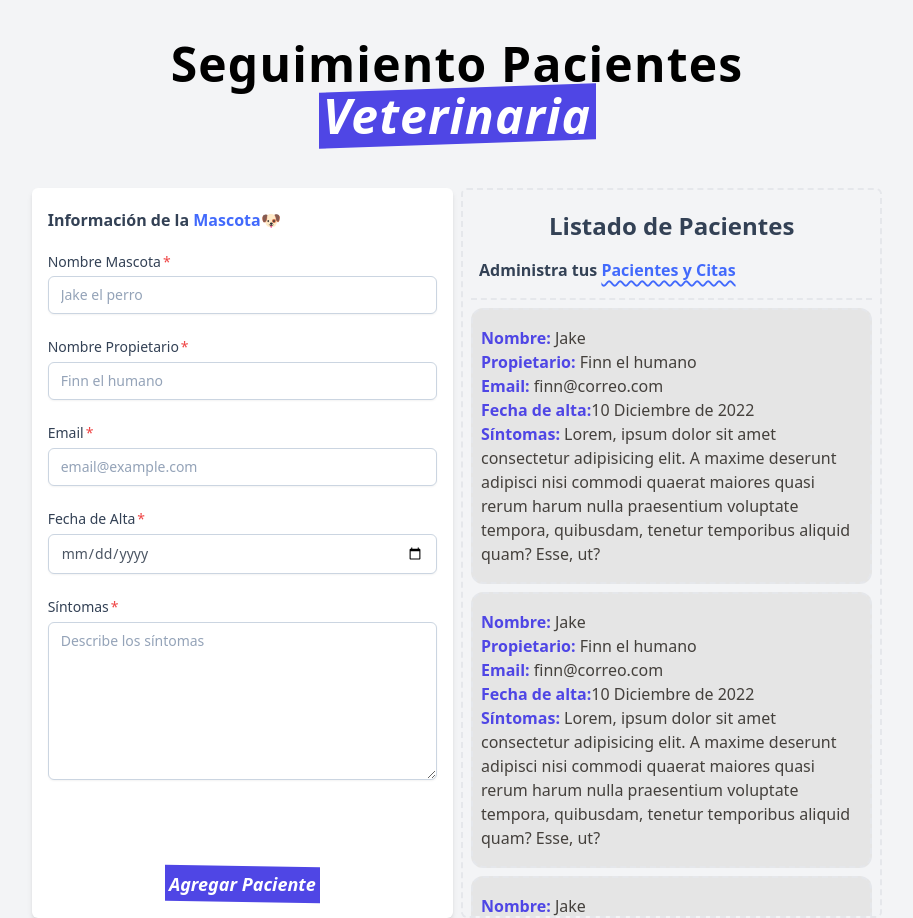
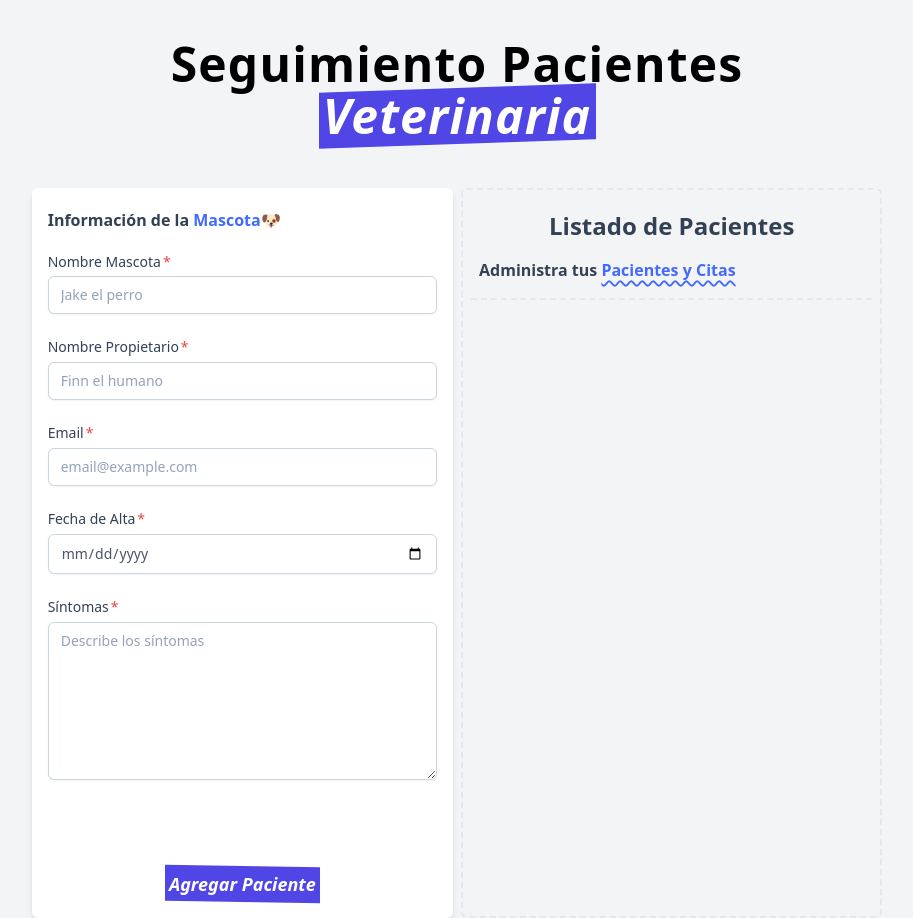
Before and after one commit to DanielRoman11/veterinaria-react, a React (Vite) app: page / in a window 1280 px wide. Shown: the whole page, without its empty margins (183-1096 px from the left). Built offline with nearby package versions, Linux system fonts and the light colour scheme.

Commit message:
feat(props): Paciente, info del form

```diff
--- a/src/App.jsx
+++ b/src/App.jsx
@@ -16,7 +16,9 @@ function App() {
             pacientes={pacientes}
             setPacientes={setPacientes}
           />
-          <ListadoPacientes />
+          <ListadoPacientes
+            pacientes={pacientes}
+          />
         </div>
       </main>
     </>
--- a/src/components/ListadoPacientes.jsx
+++ b/src/components/ListadoPacientes.jsx
@@ -1,6 +1,9 @@
 import Paciente from "./Paciente";
 
-export default function ListadoPacientes() {
+export default function ListadoPacientes({pacientes}) {
+
+
+
   return (
     <div className="sm:w-1/2 lg:w-1/3 sm:h-[730px] overflow-y-auto border-2 border-dashed dark:border-slate-700 rounded-md">
       <section className=" text-slate-700  dark:text-slate-300 px-2 py-5">
@@ -11,10 +14,13 @@ export default function ListadoPacientes() {
           </span>
         </legend>
         <article className="space-y-2 py-2">
-          <Paciente/>
-          <Paciente/>
-          <Paciente/>
-          <Paciente/>
+
+          {pacientes.map(paciente => (
+            <Paciente
+              paciente={paciente}
+            />
+          ))}
+
         </article>
       </section>
     </div>
--- a/src/components/Paciente.jsx
+++ b/src/components/Paciente.jsx
@@ -1,24 +1,27 @@
-export default function Paciente() {
+export default function Paciente({paciente}) {
+
+  const { nombre, propietario, email, fecha, sintomas } = paciente;
+
  return (
   <article className="py-4 px-2 rounded-xl bg-neutral-200 dark:bg-[#0e0f0f48] border-2 border-dashed">
     <p className="font-semibold text-indigo-600">Nombre: {""}
-      <span className="font-normal text-stone-700 dark:text-white">Jake</span>
+      <span className="font-normal text-stone-700 dark:text-white">{nombre}</span>
     </p>
 
     <p className="font-semibold text-indigo-600">Propietario: {""}
-      <span className="font-normal text-stone-700 dark:text-white">Finn el humano</span>
+      <span className="font-normal text-stone-700 dark:text-white">{propietario}</span>
     </p>
 
     <p className="font-semibold text-indigo-600">Email: {""}
-      <span className="font-normal text-stone-700 dark:text-white">finn@correo.com</span>
+      <span className="font-normal text-stone-700 dark:text-white">{email}</span>
     </p>
 
     <p className="font-semibold text-indigo-600">Fecha  {""}de alta:
-      <span className="font-normal text-stone-700 dark:text-white">10 Diciembre de 2022</span>
+      <span className="font-normal text-stone-700 dark:text-white">{fecha}</span>
     </p>
 
     <p className="font-semibold text-indigo-600">Síntomas: {""}
-      <span className="font-normal text-stone-700 dark:text-white">Lorem, ipsum dolor sit amet consectetur adipisicing elit. A maxime deserunt adipisci nisi commodi quaerat maiores quasi rerum harum nulla praesentium voluptate tempora, quibusdam, tenetur temporibus aliquid quam? Esse, ut?
+      <span className="font-normal text-stone-700 dark:text-white">{sintomas}
       </span>
     </p>
   </article>
```
